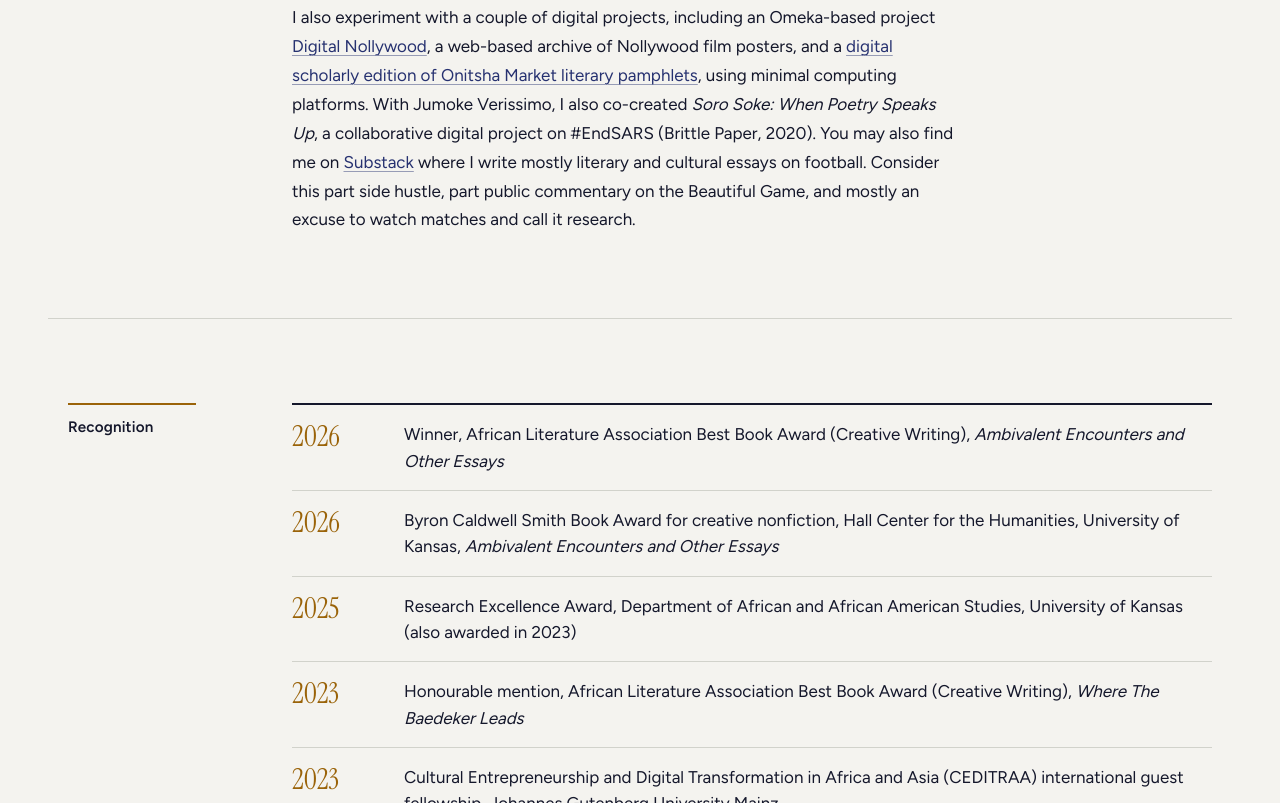
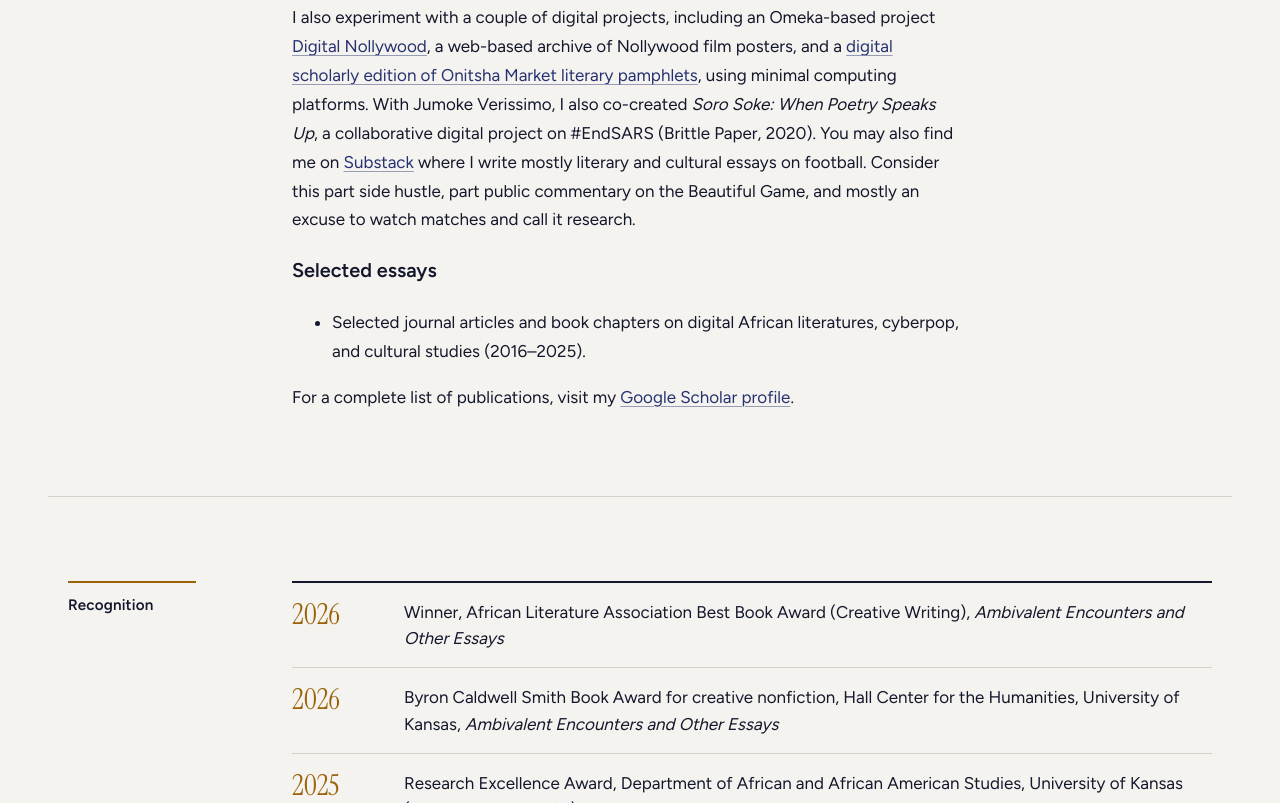
Before and after one commit to Jamesyeku/my-website, a plain HTML site: page index.html in a window 1280 px wide. Shown: the part 5124-5927 px from the top of the page. Drawn offline with Linux system fonts and the light colour scheme.

Commit message:
Update index.html
imported selected essays.

```diff
--- a/index.html
+++ b/index.html
@@ -359,6 +359,14 @@
       <div class="body">
         <p>I have also edited or co-edited special journal issues, including a <a href="https://www.ajol.info/index.php/ibjhs/article/view/251104" target="_blank" rel="noopener">commemorative edition on the EndSARS Movement in Nigeria</a>, in which I explore the afterlives of hashtags and digital activism, and an <a href="https://reviewsindh.pubpub.org/v5-n4" target="_blank" rel="noopener">African Digital Humanities issue of <span class="title-ref">Reviews in Digital Humanities</span></a> (2024), as well as a 2020 issue of the <span class="title-ref">Journal of African Cultural Studies</span> on Túndé Kèlání and global cinema. I have published my other work in <a href="https://www.digitalstudies.org/" target="_blank" rel="noopener"><span class="title-ref">Digital Studies / Le champ numérique</span></a>, <a href="https://www.cambridge.org/core/journals/african-studies-review" target="_blank" rel="noopener"><span class="title-ref">African Studies Review</span></a>, <span class="title-ref">Digital Scholarship in the Humanities</span>, and the <span class="title-ref">Journal of the African Literature Association</span> (<span class="title-ref">JALA</span>), among others. Forthcoming essays will appear in the <span class="title-ref">Journal of West African History</span> and <span class="title-ref">Public Humanities</span> (Cambridge University Press).</p>
         <p>I also experiment with a couple of digital projects, including an Omeka-based project <a href="https://digitalnollywood.ku.edu/about" target="_blank" rel="noopener">Digital Nollywood</a>, a web-based archive of Nollywood film posters, and a <a href="https://idrhku.github.io/onitsha-market/texts/boys-trust-girl-friends/" target="_blank" rel="noopener">digital scholarly edition of Onitsha Market literary pamphlets</a>, using minimal computing platforms. With Jumoke Verissimo, I also co-created <span class="title-ref">Soro Soke: When Poetry Speaks Up</span>, a collaborative digital project on #EndSARS (Brittle Paper, 2020). You may also find me on <a href="https://jamesyk.substack.com/" target="_blank" rel="noopener">Substack</a> where I write mostly literary and cultural essays on football. Consider this part side hustle, part public commentary on the Beautiful Game, and mostly an excuse to watch matches and call it research.</p>
+
+<h3>Selected essays</h3>
+<ul>
+  <li>Selected journal articles and book chapters on digital African literatures, cyberpop, and cultural studies (2016–2025).</li>
+</ul>
+<p>For a complete list of publications, visit my <a href="https://google.com" target="_blank" rel="noopener">Google Scholar profile</a>.</p>
+
+
       </div>
     </div>
   </section>
```
